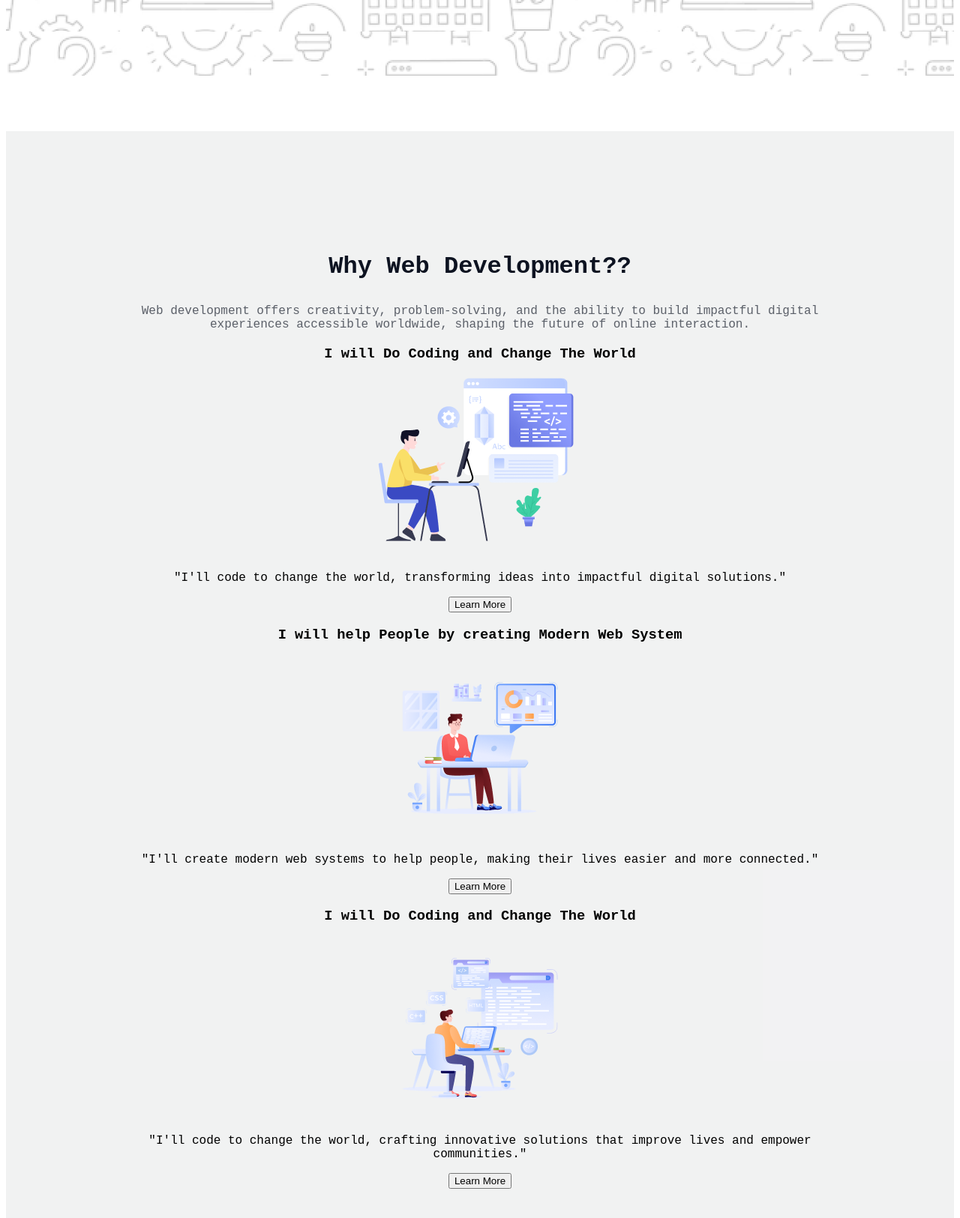
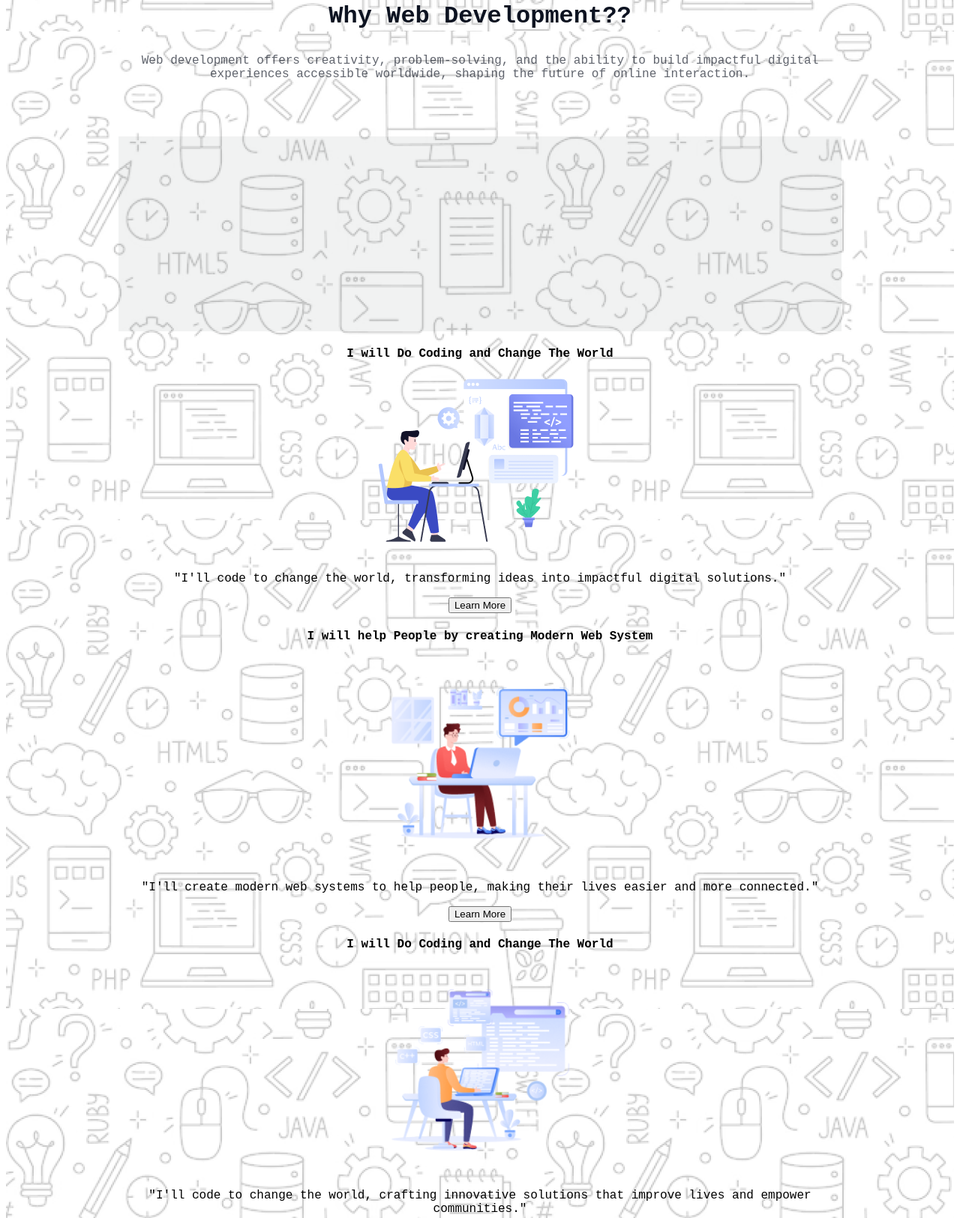
Before and after one commit to tanveerh01/first-assignment, a plain HTML site: page index.html in a window 1280 px wide. Shown: the part 618-2243 px from the top of the page at 75% size. Drawn offline with Linux system fonts and the light colour scheme; a web font is replaced by a local one.

Commit message:
add all code

```diff
--- a/index.html
+++ b/index.html
@@ -12,6 +12,7 @@
 <body class="azeret-mono-normal">
     <header class="header">
         <nav>
+
             <img class="display" src="assets/Group.png" alt="">
             <h1>"In the near future, I hope to become a Developer."</h1>
             <p class="main">Experienced web developer proficient in HTML, CSS, JavaScript, and frameworks like React and Vue.js. Skilled in responsive design, RESTful APIs, and version control. Passionate about creating efficient, user-friendly interfaces and solving complex problems.</p>
@@ -19,26 +20,36 @@
                 <button class="btn-primary">Contact with me</button>
             </a>
         </nav>
-    </header>
-    <main class="secondary-bg">
+        <div class="banner-content">
         <section class="about">
             <h3 class="section-title">Why Web Development??</h3>
             <p class="section-description">Web development offers creativity, problem-solving, and the ability to build impactful digital experiences accessible worldwide, shaping the future of online interaction.</p>
         </section>
+    </div>
+    <main class="secondary-bg"></main>
+    <div>
         <section>
-            <h3>I will Do Coding and Change The World</h3>
-            <img src="assets/Layer_1.png" alt="">
+            <div>
+            <h4>I will Do Coding and Change The World</h4>
+            <img class="banner-pic" src="assets/Layer_1.png" alt="">
             <p>"I'll code to change the world, transforming ideas into impactful digital solutions."</p>
             <button>Learn More</button>
-            <h3>I will help People by creating Modern Web System</h3>
-            <img src="assets/Group 3.png" alt="">
+        </div>
+        <div>
+            <h4>I will help People by creating Modern Web System</h4>
+            <img class="banner-pic" src="assets/Group 3.png" alt="">
             <p>"I'll create modern web systems to help people, making their lives easier and more connected."</p>
             <button>Learn More</button>
-            <h3>I will Do Coding and Change The World</h3>
-            <img src="assets/Group 4.png" alt="">
+        </div>
+        <div>
+            <h4>I will Do Coding and Change The World</h4>
+            <img class="banner-pic" src="assets/Group 4.png" alt="">
             <p>"I'll code to change the world, crafting innovative solutions that improve lives and empower communities."</p>
             <button>Learn More</button>
+        </div>
         </section>
+    </div>
+</header>
     </main>
     <footer>
 
--- a/styles/assignment.css
+++ b/styles/assignment.css
@@ -16,6 +16,7 @@
 }
 .header{
   background-image: url('../assets/Hero-bg.png');}
+
 
 .btn-primary{
     background-color: #0D1321;
@@ -55,3 +56,10 @@ main{
   padding: 130px 150px;
   margin-top: 74px;
 }
+/* banner-styles*/
+.banner-pic{
+  width: 275px;
+}
+.secondary-bg{
+  display: flex;
+}
```
